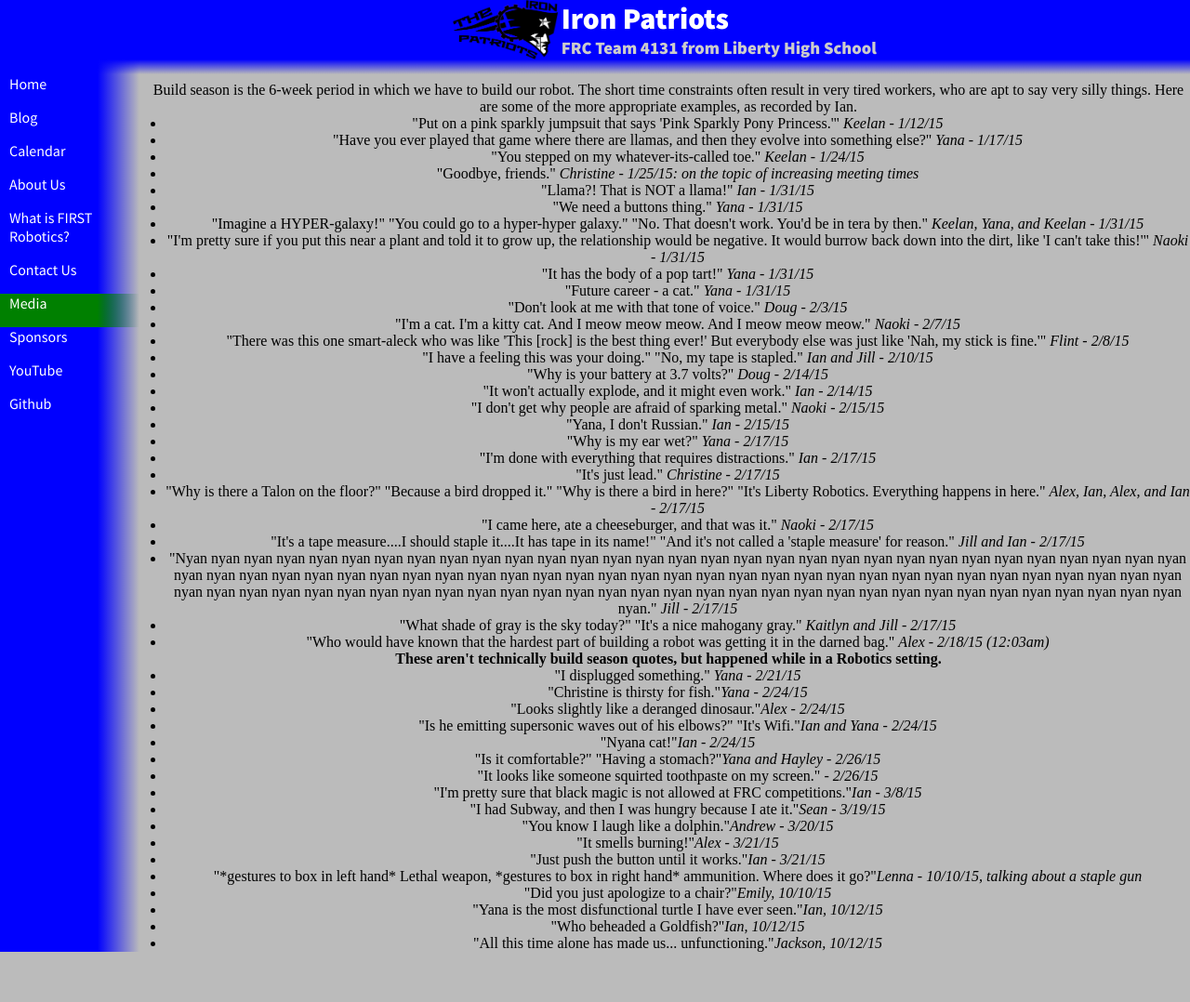
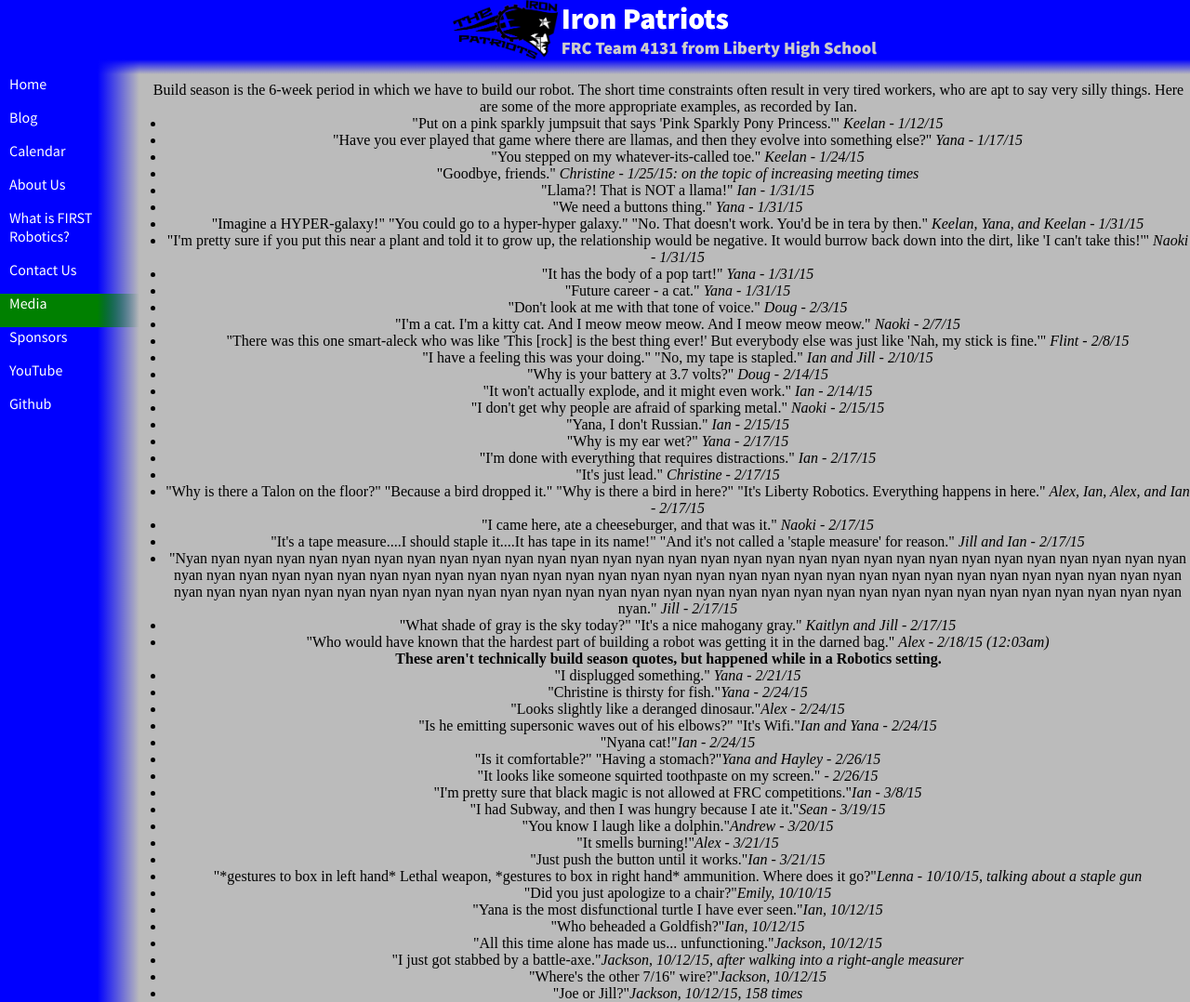
Before and after one commit to katiebugmoon/FRC4131.github.io, a Jekyll site: the page built from media/2015/quotes.html, in a window 1280 px wide. Shown: the whole page at 93% size. Built offline with Jekyll 4.4.1, drawn with Linux system fonts in a browser that asks for light colours; nearby versions of some CDN libraries; before the commit the page ends 1024 px from its top, so only the background shows below that.

Commit message:
and they don't stop comin' and they don't stop comin'

```diff
--- a/media/2015/quotes.html
+++ b/media/2015/quotes.html
@@ -51,5 +51,8 @@ title: Build Season 2015 Quotes
 	<li>"Yana is the most disfunctional turtle I have ever seen."<i>Ian, 10/12/15</i></li>
 	<li>"Who beheaded a Goldfish?"<i>Ian, 10/12/15</i></li>
 	<li>"All this time alone has made us... unfunctioning."<i>Jackson, 10/12/15</i></li>
+	<li>"I just got stabbed by a battle-axe."<i>Jackson, 10/12/15, after walking into a right-angle measurer</i></li>
+	<li>"Where's the other 7/16" wire?"<i>Jackson, 10/12/15</i></li>
+	<li>"Joe or Jill?"<i>Jackson, 10/12/15, 158 times</i></li>
 </ul>
 <center>
```
